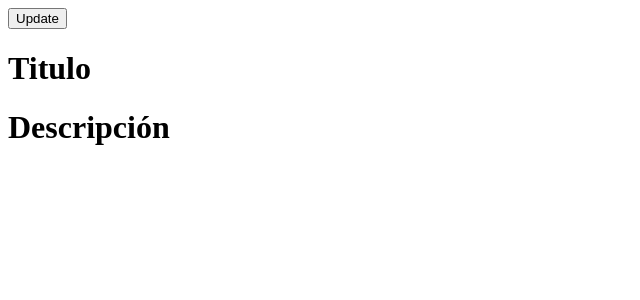
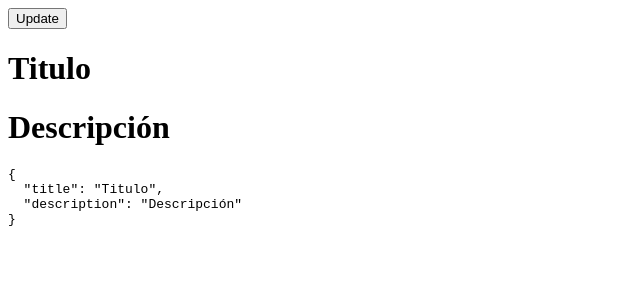
Before and after one commit to Dans182/Mini-Apps-useState, a React (Create React App) app: page / in a window 1280 px wide. Shown: the top 300 px of the page, without its empty margins (0-640 px from the left). Built offline with nearby package versions, Linux system fonts and the light colour scheme.

Commit message:
productApp

```diff
--- a/src/productApp.js
+++ b/src/productApp.js
@@ -19,12 +19,19 @@ const ProductApp = () => {
     });
   };
 
-
   return (
     <div>
-      <button onClick={() => updateProduct ("title", "Nuevo título")}>Update</button>
+      <button onClick={() => updateProduct("title", "Nuevo título")}>
+        Update
+      </button>
       <h1>{product.title}</h1>
       <h1>{product.description}</h1>
+
+      {/* <div>{product}</div> Esto no sirve porque en JSX no podemos imprimir objetos.  */}
+      {/* Entonces, para poder imprimir objetos, o sea, JSON, tenemos que hacer como con los boolean, pasarlo a string */}
+      {/* En este caso, JSON.stringify */}
+
+      <pre>{JSON.stringify(product, null, 2)}</pre>
     </div>
   );
 };
```
